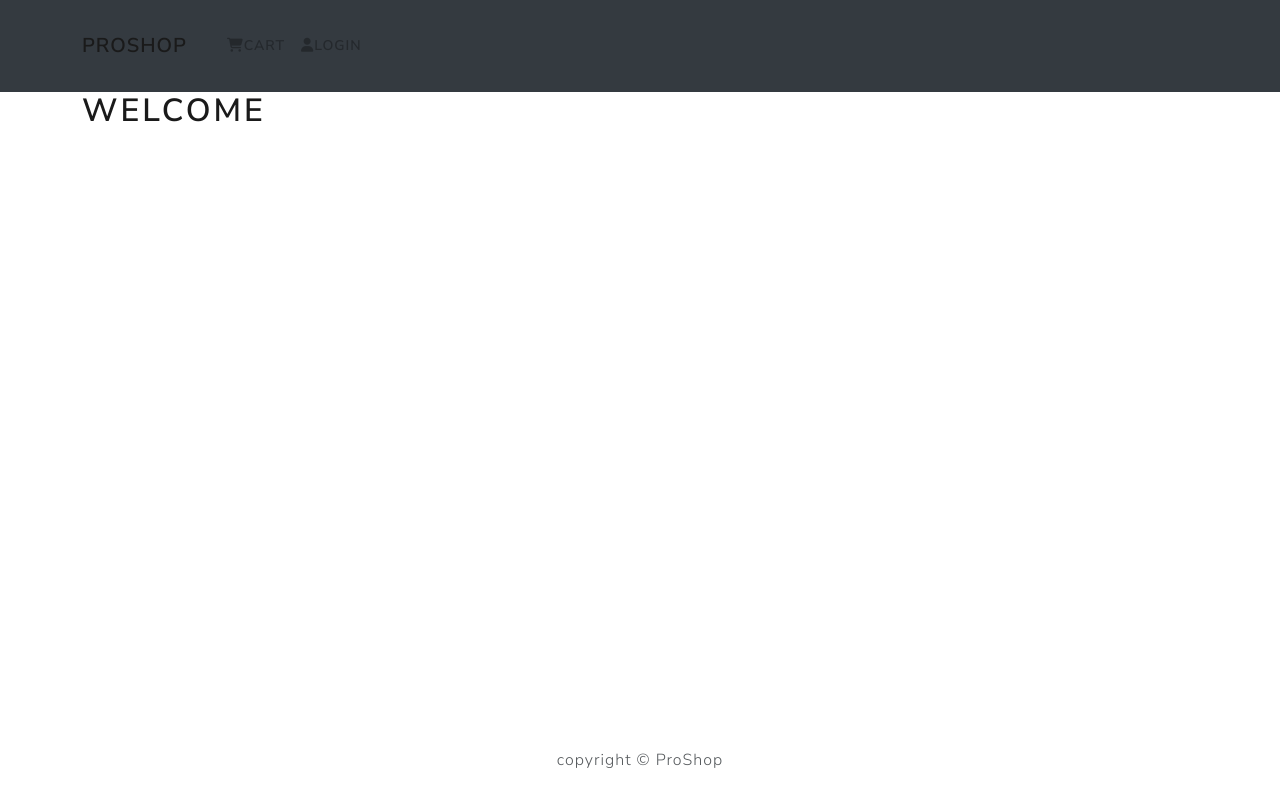
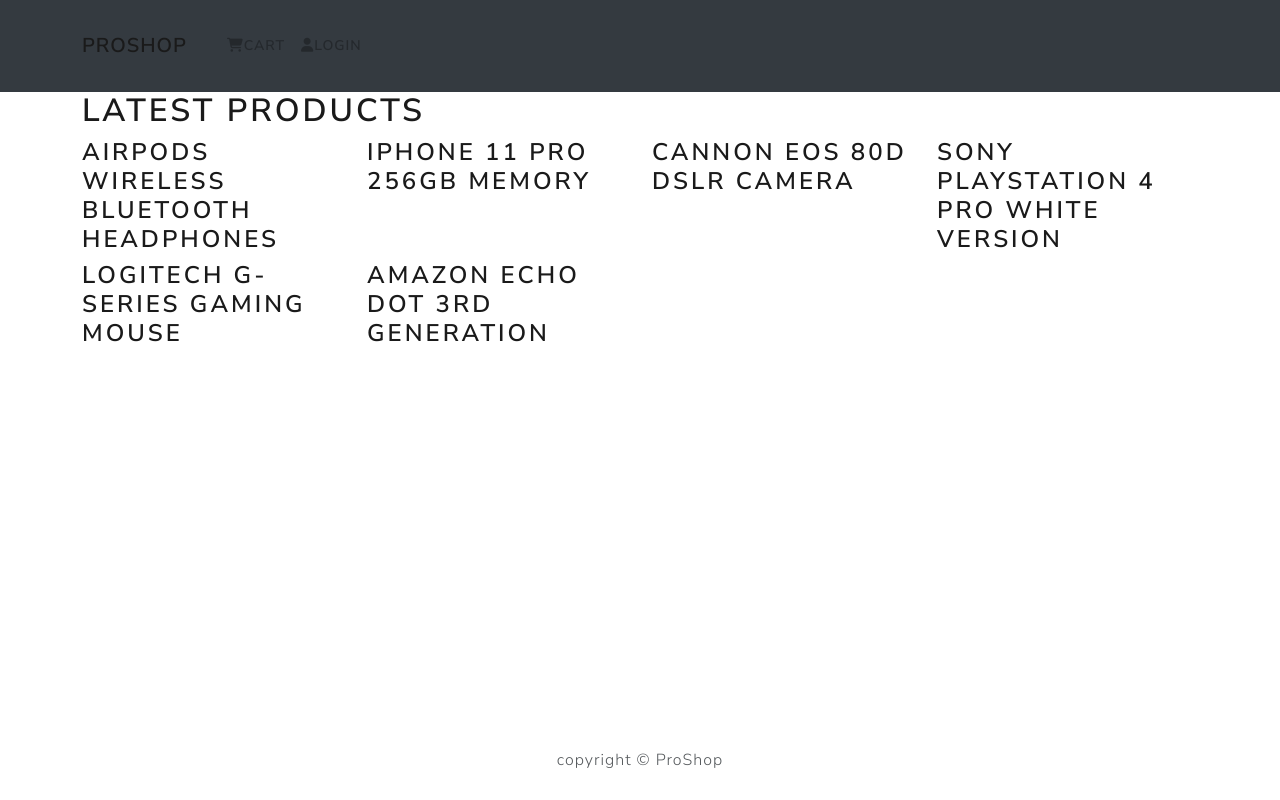
Before and after one commit to pavlicic1marko/assistant--webapp, a React (Create React App) app: page / in a window 1280 px wide. Built offline with nearby package versions, Linux system fonts and the light colour scheme.

Commit message:
editing home scree component

```diff
--- a/src/App.js
+++ b/src/App.js
@@ -1,5 +1,6 @@
 import Footer from './components/Footer';
 import Header from './components/Header';
+import HomeScreen from './screens/HomeScreen';
 import logo from './logo.svg';
 import {Container} from 'react-bootstrap'
 
@@ -9,7 +10,7 @@
       <Header/>
         <main>
           <Container>
-            <h1>Welcome</h1>
+            <HomeScreen/>
           </Container>
         </main>
       <Footer/>
--- a/src/screens/HomeScreen.js
+++ b/src/screens/HomeScreen.js
@@ -1,8 +1,19 @@
 import React from 'react'
+import products from '../products'
+import {Row, Col} from 'react-bootstrap'
 
 function HomeScreen() {
   return (
-    <div>Latest Products</div>
+    <div>
+        <h1>Latest Products</h1>
+        <Row>
+            {products.map(products => (
+                <Col key={products._id} sm={12} md={6} lg={4} xl={3}>
+                    <h3>{products.name}</h3>
+                </Col>
+            ))}
+        </Row>
+    </div>
   )
 }
 
```
